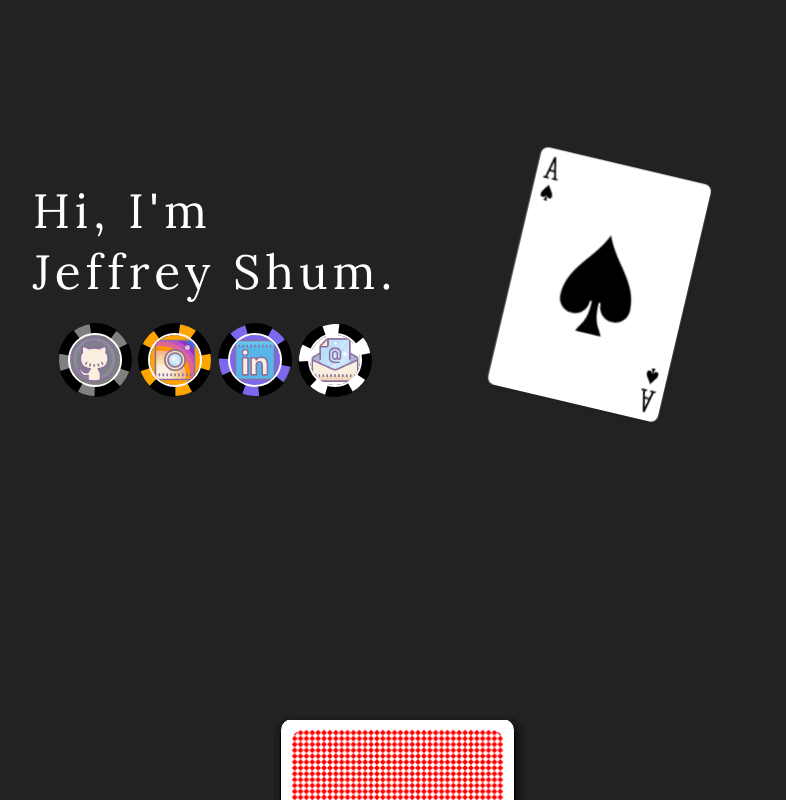
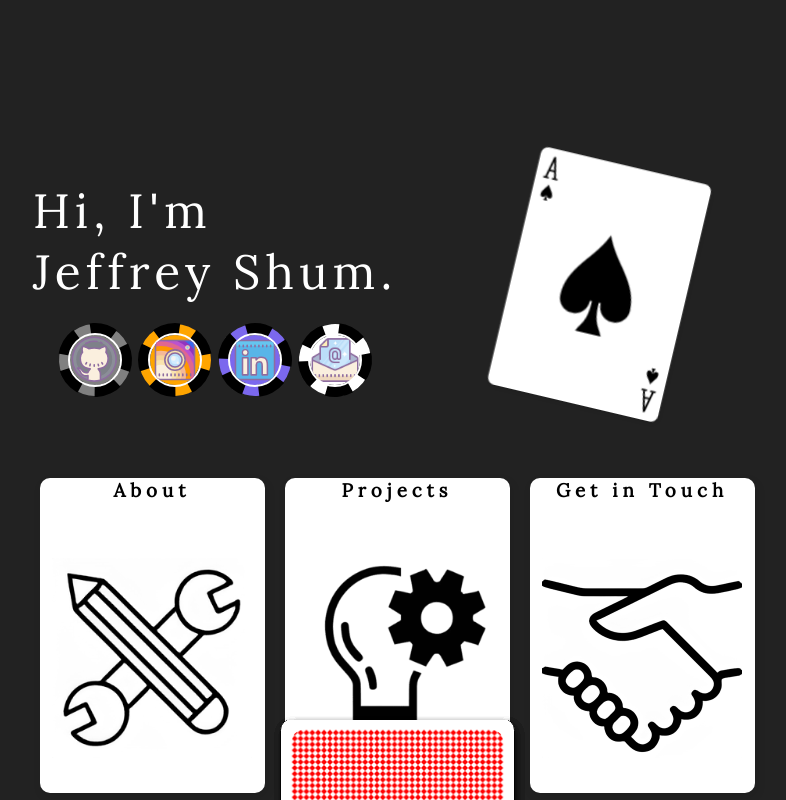
Before and after one commit to jeffreyshum/portfolio-v4, a React (Vite) app: page /blog in a window 1280 px wide. Shown: the top 800 px of the page, without its empty margins (243-1029 px from the left). Built offline with nearby package versions, Linux system fonts and the light colour scheme.

Commit message:
feat: added nav

```diff
--- a/src/components/Sections/ContactSection.tsx
+++ b/src/components/Sections/ContactSection.tsx
@@ -13,6 +13,7 @@ const StyledIconContainer = styled.div`
 const ContactSection: FC = () => {
   return (
     <LabeledSection
+      anchor="contact"
       sectionTitle="Get in Touch"
       sectionCardImage="/images/handshake.png"
     >
--- a/src/components/Sections/Hero.tsx
+++ b/src/components/Sections/Hero.tsx
@@ -3,6 +3,7 @@ import styled from "styled-components"
 import { StyledAppSection } from "./Section"
 import Card from "../Card"
 import { ContactIcons } from "../IconChip"
+import Nav from "./Nav"
 
 const StyledHeroSection = styled(StyledAppSection)`
   padding-top: 7rem;
@@ -74,6 +75,7 @@ const HeroSection: FC = () => {
           <HeroCard card="AS" side="front" />
         </Right>
       </SplitContainer>
+      <Nav />
     </StyledHeroSection>
   )
 }
--- a/src/components/Sections/LabeledSection.tsx
+++ b/src/components/Sections/LabeledSection.tsx
@@ -27,7 +27,7 @@ const StyledLabelContainer = styled(motion.div)`
   z-index: 1;
 `
 
-const LabelCard = styled(StyledCardBase)`
+export const LabelCard = styled(StyledCardBase)`
   background: white;
   text-align: center;
   padding-top: 0;
@@ -35,20 +35,21 @@ const LabelCard = styled(StyledCardBase)`
   transition: transform 0.5s;
 `
 
-const LabelCardImage = styled.img`
+export const LabelCardImage = styled.img`
   margin-top: 25px;
   width: 200px;
   height: 225px;
   object-fit: contain;
 `
 
-const LabelCardText = styled.h1`
+export const LabelCardText = styled.h1`
   margin-top: 5px;
 `
 
 interface LabelSectionProps extends React.HTMLProps<HTMLDivElement> {
   sectionTitle: string
   sectionCardImage: string
+  anchor: string
 }
 
 const LabeledSection: FC<LabelSectionProps> = (props) => {
@@ -56,7 +57,7 @@ const LabeledSection: FC<LabelSectionProps> = (props) => {
 
   return (
     <StyledLabelSection ref={ref}>
-      <StyledSectionHeading>{props.sectionTitle}</StyledSectionHeading>
+      <StyledSectionHeading id={props.anchor}>{props.sectionTitle}</StyledSectionHeading>
       <StyledChildrenContainer>{props.children}</StyledChildrenContainer>
       <StyledLabelContainer>
         <LabelCard whileInView={{ rotateY: "0deg" }}>
--- /dev/null
+++ b/src/components/Sections/Nav.tsx
@@ -0,0 +1,92 @@
+import { FC } from "react"
+import styled from "styled-components"
+import { LabelCard, LabelCardImage, LabelCardText } from "./LabeledSection"
+
+const StyledNavContainer = styled.ul`
+  display: flex;
+  width: 100%;
+  list-style-type: none;
+  justify-content: center;
+  align-items: center;
+  padding: 0;
+  position: relative;
+
+  @media (max-width: 768px) {
+    padding-bottom: 600px;
+  }
+`
+
+const StyledNavCard = styled(LabelCard)<{ $order: number }>`
+  position: static;
+  margin: 0 10px;
+  padding: 0;
+  transform: none;
+
+  @media (max-width: 768px) {
+    position: absolute;
+    top: ${(props) => props.$order * 8 + 30}%;
+    border: 1px solid black;
+    margin-left: auto;
+    margin-right: auto;
+    left: 0;
+    right: 0;
+  }
+
+  &:hover {
+    transform: scale(1.05);
+    z-index: 1;
+  }
+`
+
+interface NavCardProps extends React.HTMLProps<HTMLDivElement> {
+  sectionTitle: string
+  sectionCardImage: string
+  href: string
+  order: number
+}
+
+const NavCard: FC<NavCardProps> = (props) => {
+  return (
+    <a href={props.href} style={{ textDecoration: "none" }}>
+      <StyledNavCard $order={props.order}>
+        <LabelCardText>{props.sectionTitle}</LabelCardText>
+        <LabelCardImage src={props.sectionCardImage} />
+      </StyledNavCard>
+    </a>
+  )
+}
+
+const Nav: FC = () => {
+  return (
+    <nav>
+      <StyledNavContainer>
+        <li>
+          <NavCard
+            order={0}
+            href="#about"
+            sectionTitle="About"
+            sectionCardImage={"/images/pencil-wrench.png"}
+          />
+        </li>
+        <li>
+          <NavCard
+            order={1}
+            href="#projects"
+            sectionTitle="Projects"
+            sectionCardImage={"/images/lightbulb-gear.png"}
+          />
+        </li>
+        <li>
+          <NavCard
+            order={2}
+            href="#contact"
+            sectionTitle="Get in Touch"
+            sectionCardImage={"/images/handshake.png"}
+          />
+        </li>
+      </StyledNavContainer>
+    </nav>
+  )
+}
+
+export default Nav
--- a/src/components/Sections/ProjectsSection.tsx
+++ b/src/components/Sections/ProjectsSection.tsx
@@ -27,12 +27,12 @@ const Items = [
       </a>,
     ],
   },
-  {
-    id: "blog",
-    title: "Blog",
-    titleColor: "white",
-    image: "/images/blog.png",
-  },
+  // {
+  //   id: "blog",
+  //   title: "Blog",
+  //   titleColor: "white",
+  //   image: "/images/blog.png",
+  // },
 ]
 
 const StyledCardList = styled.ul`
@@ -82,6 +82,7 @@ const ProjectsSection: FC = () => {
 
   return (
     <LabeledSection
+      anchor={"projects"}
       sectionTitle={"Projects"}
       sectionCardImage={"/images/lightbulb-gear.png"}
     >
--- a/src/components/Sections/SkillSection.tsx
+++ b/src/components/Sections/SkillSection.tsx
@@ -47,6 +47,7 @@ const SkillItem: FC<SkillItemProps> = (props) => {
 const SkillSection: FC = () => {
   return (
     <LabeledSection
+      anchor={"skills"}
       sectionTitle={"Skills"}
       sectionCardImage={"/images/pencil-wrench.png"}
     >
```
